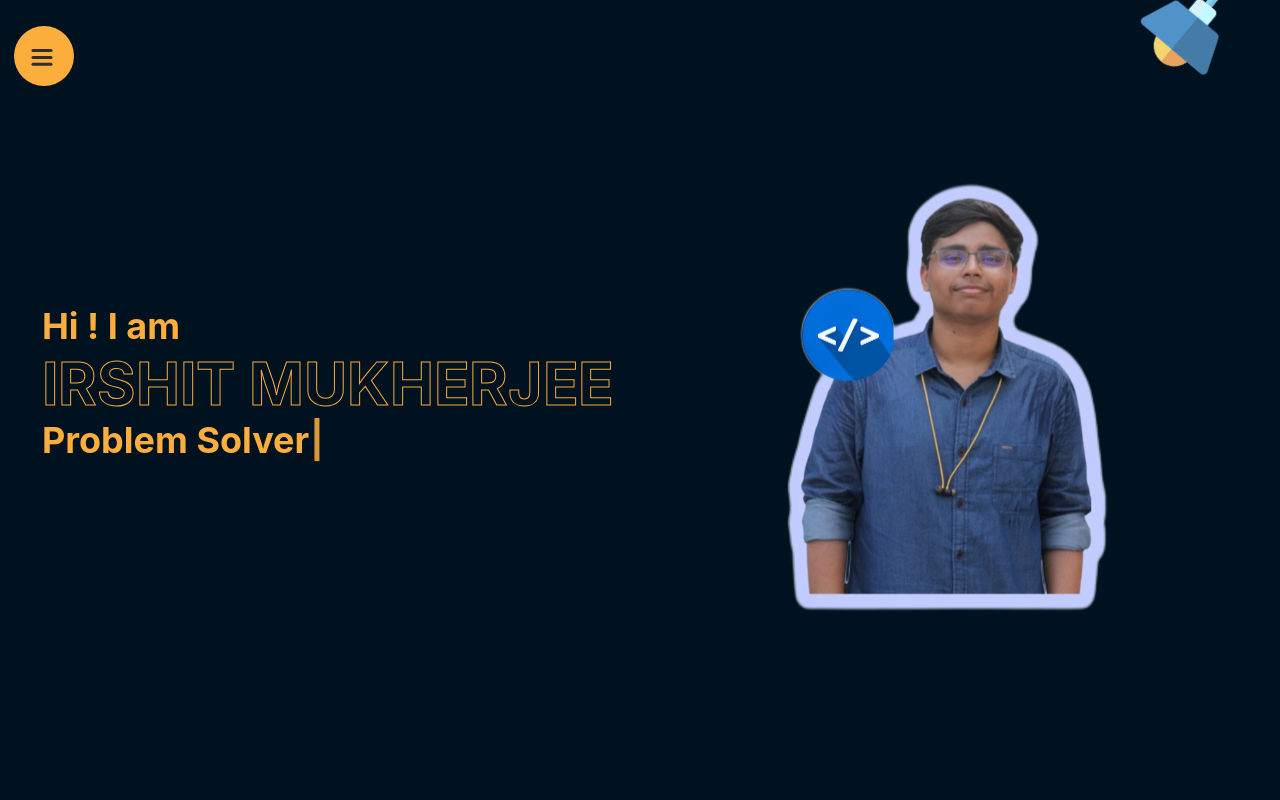
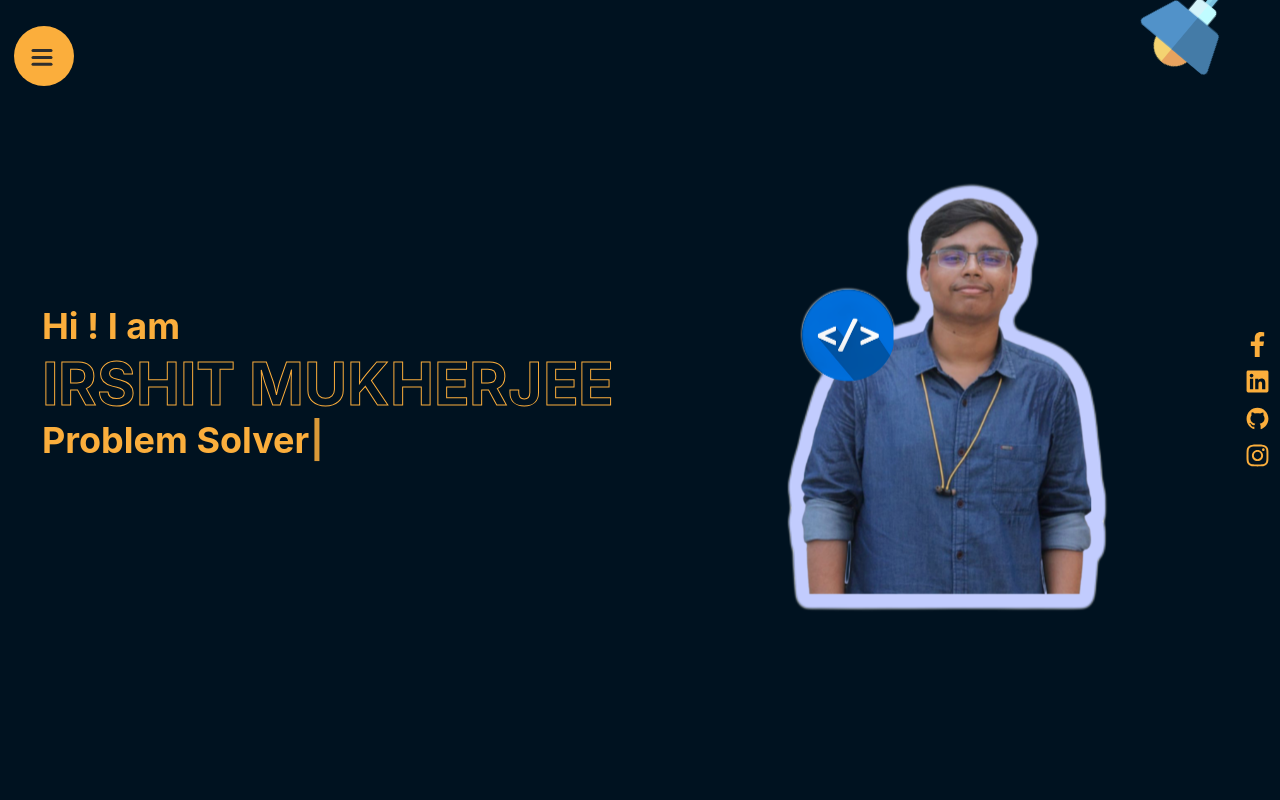
Before and after one commit to IRSHIT033/Portfolio, a React (Vite) app: page / in a window 1280 px wide. Shown: the top 800 px of the page. Built offline with nearby package versions, Linux system fonts and the light colour scheme.

Commit message:
fixed added social icons

```diff
--- a/src/App.jsx
+++ b/src/App.jsx
@@ -6,12 +6,13 @@ import { Customtheme } from "./Theme/Customtheme";
 import Skill_section from "./Container/skills/Skill_section";
 import ProjectsContainer from "./Container/Projects/ProjectsContainer";
 import FeedbackContainer from "./Container/SendFeedback/FeedbackContainer";
+import { SidebarSocial } from "./Container/SocialMediaSideBar/SidebarSocial";
 const App = () => {
   return (
     <>
       <ChakraProvider resetCss={true} theme={Customtheme}>
         <Nav />
-        {/* <SidebarSocial /> */}
+        <SidebarSocial />
         <Home />
         <Skill_section />
         <ProjectsContainer />
--- a/src/Container/Projects/ProjectsSEction.jsx
+++ b/src/Container/Projects/ProjectsSEction.jsx
@@ -1,7 +1,7 @@
 import { Flex, Box, Text, Center, Heading, Image } from "@chakra-ui/react";
 import React from "react";
 import githublogo from "../../images/iconmonstr-github-1.svg";
-
+import { motion } from "framer-motion";
 const ProjectsSEction = ({
   idx,
   videoSrc,
@@ -58,7 +58,18 @@ const ProjectsSEction = ({
             </Box>
 
             <Box w={{ base: "100%", lg: "40%" }} mx="auto">
-              <Box p={{ base: "0.5rem", lg: "2rem" }}>
+              <Box
+                p={{ base: "0.5rem", lg: "2rem" }}
+                as={motion.div}
+                initial="hidden"
+                whileInView="visible"
+                viewport={{ once: true }}
+                transition={{ duration: 0.5, delay: 2 }}
+                variants={{
+                  visible: { x: 0 },
+                  hidden: idx % 2 == 0 ? { x: -100 } : { x: 100 },
+                }}
+              >
                 <Text
                   textAlign={{ base: "center", md: "left" }}
                   fontSize={{ base: "1.5rem", lg: "2rem" }}
@@ -73,6 +84,7 @@ const ProjectsSEction = ({
                   pt={5}
                 >
                   {info}
+
                   <Text fontweight="bold">
                     <b>Tech Stack :-</b> {techStack}
                   </Text>
--- a/src/Container/SocialMediaSideBar/SidebarSocial.jsx
+++ b/src/Container/SocialMediaSideBar/SidebarSocial.jsx
@@ -1,15 +1,26 @@
-import { Box } from "@chakra-ui/react";
+import { Box, Center } from "@chakra-ui/react";
 import { FaFacebookF, FaInstagram, FaLinkedin } from "react-icons/fa";
 import { AiFillGithub } from "react-icons/ai";
 
 export const SidebarSocial = () => {
   return (
     <>
-      <Box>
-        <FaFacebookF />
-        <FaLinkedin />
-        <AiFillGithub />
-        <FaInstagram />
+      <Box w="45px" position="fixed" top="40%" right="0%" bg="brand.200">
+        <Center my={3}>
+          <FaFacebookF size={25} />
+        </Center>
+        <Center my={3}>
+          {" "}
+          <FaLinkedin size={25} />
+        </Center>
+        <Center my={3}>
+          {" "}
+          <AiFillGithub size={25} />
+        </Center>
+        <Center my={3}>
+          {" "}
+          <FaInstagram size={25} />
+        </Center>
       </Box>
     </>
   );
```
